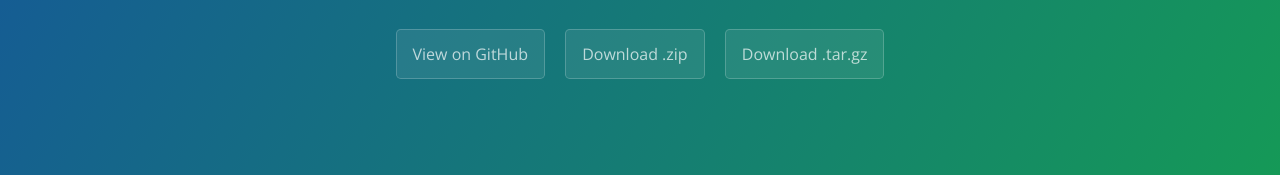
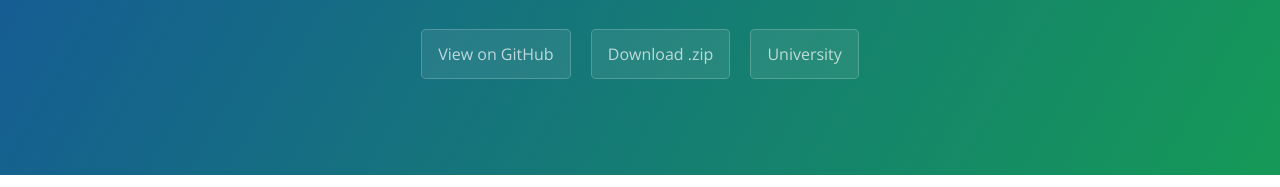
Before and after one commit to neurolab-ju/ans-os, a plain HTML site: page index.html in a window 1280 px wide. Shown: the part 238-425 px from the top of the page. Drawn offline with nearby package versions, Linux system fonts and the light colour scheme.

Commit message:
Update index.html

```diff
--- a/index.html
+++ b/index.html
@@ -15,7 +15,7 @@
       <h2 class="project-tagline">Cognitive neuroscience paradigm by Michala Plassová, Michal Vavrečka and Michael Tesař at University of South Bohemia.</h2>
       <a href="https://github.com/neurolab-ju/ans-os" class="btn">View on GitHub</a>
       <a href="https://github.com/neurolab-ju/ans-os/zipball/master" class="btn">Download .zip</a>
-      <a href="https://github.com/neurolab-ju/ans-os/tarball/master" class="btn">Download .tar.gz</a>
+      <a href="https://www.pf.jcu.cz" class="btn">University</a>
     </section>
 
     <section class="main-content">
```
